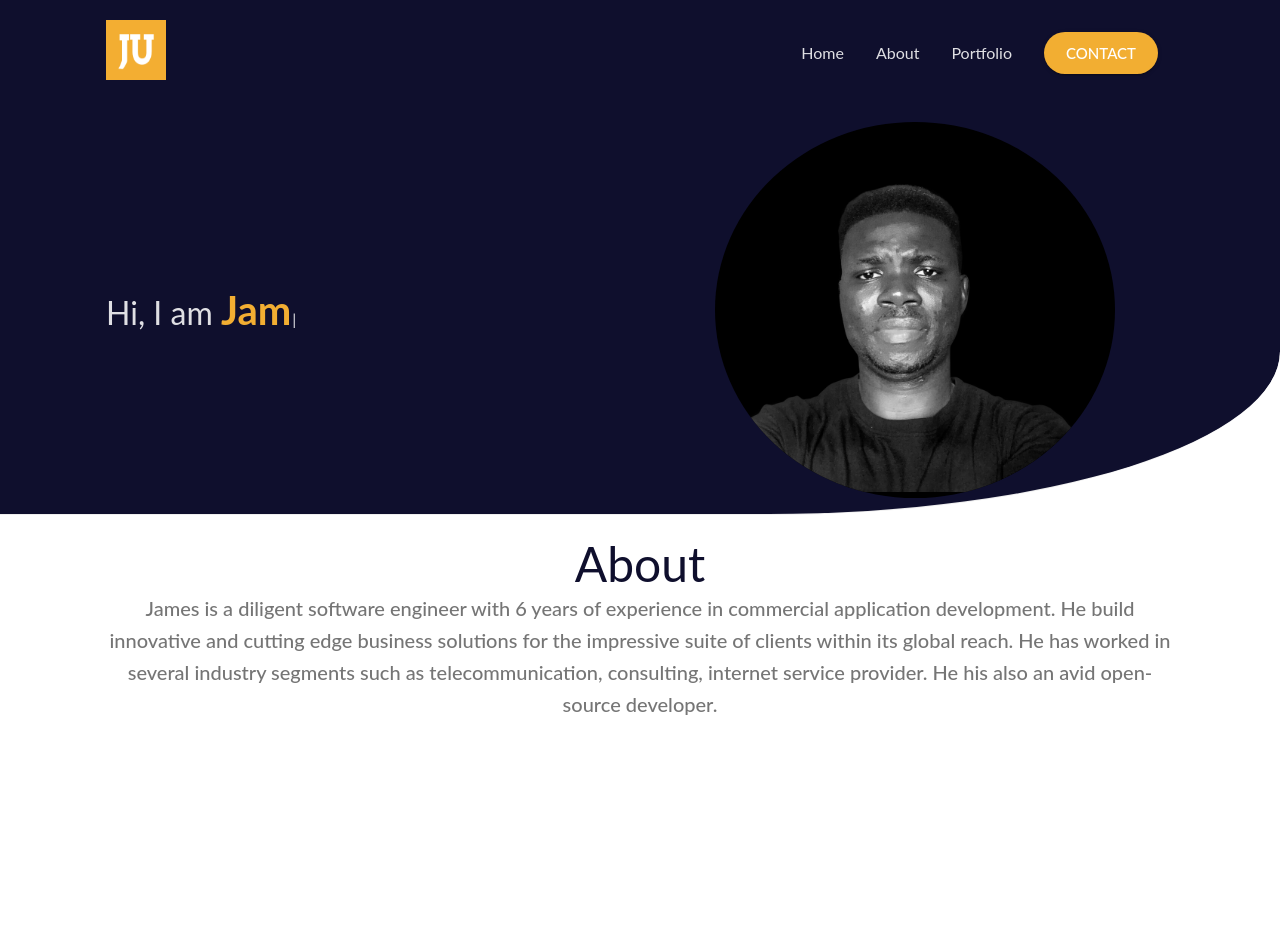
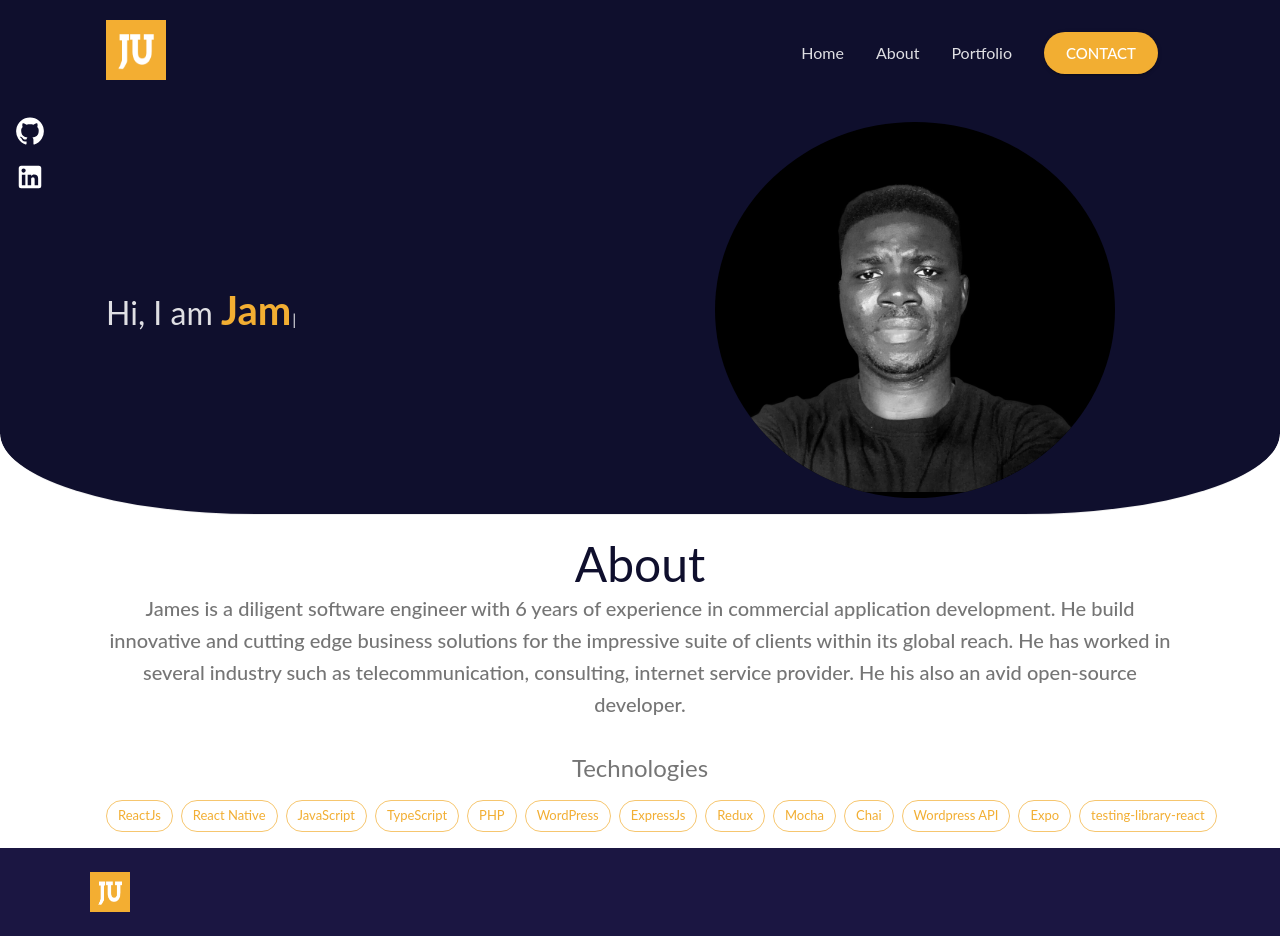
Before and after one commit to JamesUgbanu/portfolio, a React (Create React App) app: page / in a window 1280 px wide. Before the commit the page ends 800 px from the top, so only its background shows below. Built offline with nearby package versions, Linux system fonts and the light colour scheme.

Commit message:
add footer and technologies in about, add position fixed in socials

```diff
--- a/src/App.tsx
+++ b/src/App.tsx
@@ -14,7 +14,7 @@ const App = () => {
 
   useEffect(() => {
     AOS.init({
-      once: true,
+      once: false,
       delay: 50,
       duration: 500,
       easing: 'ease-in-out',
--- /dev/null
+++ b/src/layouts/MainLayout/Footer/Footer.tsx
@@ -0,0 +1,60 @@
+import clsx from 'clsx';
+import { makeStyles } from '@mui/styles';
+import { List, ListItem } from '@mui/material';
+import Image from '../../../components/Image';
+
+const useStyles = makeStyles((theme: any) => ({
+    root: {
+        padding: theme.spacing(3, 2),
+        [theme.breakpoints.up('md')]: {
+            padding: theme.spacing(2, 0),
+        },
+        background: theme.palette.background.footer,
+    },
+    footerContainer: {
+        maxWidth: 1100,
+        width: '100%',
+        margin: '0 auto',
+    },
+    logoContainerItem: {
+        paddingTop: 0,
+    },
+    logoContainer: {
+        width: 40,
+        height: 40,
+    },
+    logoImage: {
+        width: '100%',
+        height: '100%',
+    },
+
+}));
+
+const Footer = ({ ...rest }) => {
+
+    const classes = useStyles();
+
+    return (
+        <div {...rest} className={clsx(classes.root)}>
+            <div className={classes.footerContainer}>
+                <List disablePadding>
+                    <ListItem disableGutters className={classes.logoContainerItem}>
+                        <div className={classes.logoContainer}>
+                            <a href="/" title="James Ugbanu">
+                                <Image
+                                    className={classes.logoImage}
+                                    src="/logo.png"
+                                    alt="James Ugbanu"
+                                    lazy={false}
+                                />
+                            </a>
+                        </div>
+                    </ListItem>
+                </List>
+            </div>
+        </div>
+    );
+};
+
+
+export default Footer;
--- /dev/null
+++ b/src/layouts/MainLayout/Footer/index.ts
@@ -0,0 +1 @@
+export { default } from './Footer';
--- a/src/layouts/MainLayout/MainLayout.tsx
+++ b/src/layouts/MainLayout/MainLayout.tsx
@@ -5,6 +5,7 @@ import { makeStyles } from '@mui/styles';
 import { useMediaQuery } from '@mui/material';
 import Topbar from './Topbar';
 import Sidebar from './Sidebar';
+import Footer from './Footer';
 
 const useStyles = makeStyles((theme: any) => ({
   root: {
@@ -48,6 +49,7 @@ const Main = ({ children }: { children: ReactNode }) => {
         {/* <Divider /> */}
         {children}
       </main>
+      <Footer />
     </div>
   );
 };
--- a/src/pages/Home/Home.tsx
+++ b/src/pages/Home/Home.tsx
@@ -2,6 +2,7 @@ import { makeStyles } from '@mui/styles';
 import { grey } from '@mui/material/colors';
 import Hero from './partials/Hero';
 import About from './partials/About';
+import Socials from './partials/Socials';
 import Section from '../../components/Section'
 
 const useStyles = makeStyles((theme: any) => ({
@@ -11,7 +12,8 @@ const useStyles = makeStyles((theme: any) => ({
     },
     shape: {
         background: theme.palette.alternate.dark,
-        borderBottomRightRadius: '40%',
+        borderBottomRightRadius: '20%',
+        borderBottomLeftRadius: '20%',
         borderBottom: `1px solid ${grey[200]}`,
         [theme.breakpoints.down('md')]: {
             height: 360
@@ -24,6 +26,7 @@ const Home = () => {
 
     return (
         <div className={classes.root}>
+            <Socials />
             <div className={classes.shape}>
                 <Section>
                     <Hero />
--- a/src/pages/Home/partials/About.tsx
+++ b/src/pages/Home/partials/About.tsx
@@ -1,5 +1,5 @@
 import { makeStyles } from '@mui/styles';
-import { Grid, Typography } from '@mui/material';
+import { Grid, Typography, Stack, Chip, Box } from '@mui/material';
 
 const useStyles = makeStyles((theme: any) => ({
     root: {
@@ -43,10 +43,27 @@ const About = () => {
                         >
                             James is a diligent software engineer with 6 years of experience in commercial application development.
                             He build innovative and cutting edge business solutions for the impressive suite of clients within its
-                            global reach. He has worked in several industry segments such as telecommunication, consulting, internet
+                            global reach. He has worked in several industry such as telecommunication, consulting, internet
                             service provider. He his also an avid open-source developer.
                         </Typography>
                     </Grid>
+                </Grid>
+                <Grid item xs={12} data-aos="fade-up" data-aos-duration="1000">
+                    <Box mb={2}>
+                        <Typography
+                            variant="h5"
+                            align="center"
+                            color="textSecondary"
+                        >
+                            Technologies
+                        </Typography>
+                    </Box>
+                    <Stack direction={{ xs: 'column', sm: 'row' }} spacing={1}>
+                        {['ReactJs', 'React Native', 'JavaScript', 'TypeScript', 'PHP', 'WordPress', 'ExpressJs', 'Redux', 'Mocha',
+                            'Chai', 'Wordpress API', 'Expo', 'testing-library-react'].map((tech, i) => (
+                                <Chip key={i} label={tech} variant="outlined" color="primary" />
+                            ))}
+                    </Stack>
                 </Grid>
             </Grid>
         </div>
--- /dev/null
+++ b/src/pages/Home/partials/Socials.tsx
@@ -0,0 +1,42 @@
+import { makeStyles } from '@mui/styles';
+import { List, ListItemButton } from '@mui/material';
+import { GitHub, LinkedIn } from '@mui/icons-material';
+
+const useStyles = makeStyles((theme: any) => ({
+    root: {
+
+    },
+    list: {
+        '&:hover': {
+            background: 'transparent !important',
+        },
+    }
+}));
+
+const Social = () => {
+    const classes = useStyles();
+
+    return (
+        <div style={{ position: "fixed", top: 100, left: 15 }}>
+            <List className={classes.root} data-aos="fade-right">
+                <ListItemButton disableGutters
+                    component="a"
+                    href="https://github.com/jamesugbanu"
+                    target="blank"
+                    className={classes.list}>
+                    <GitHub sx={{ color: "#fff", fontSize: 30 }} />
+                </ListItemButton>
+                <ListItemButton disableGutters
+                    component="a"
+                    href="https://linkedin.com/in/james-ugbanu/"
+                    target="blank"
+                    className={classes.list}>
+                    <LinkedIn sx={{ color: "#fff", fontSize: 30 }} />
+                </ListItemButton>
+            </List>
+        </div>
+
+    );
+}
+
+export default Social;
```
